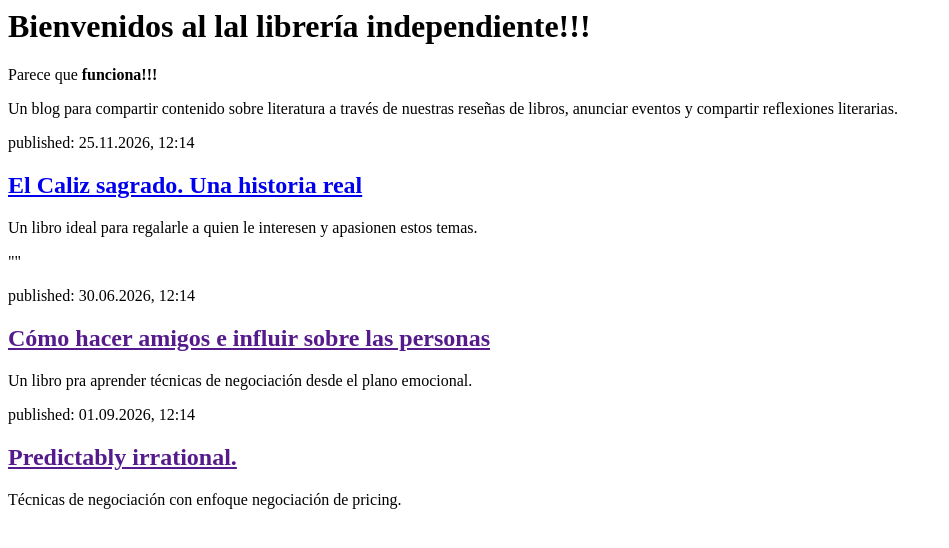
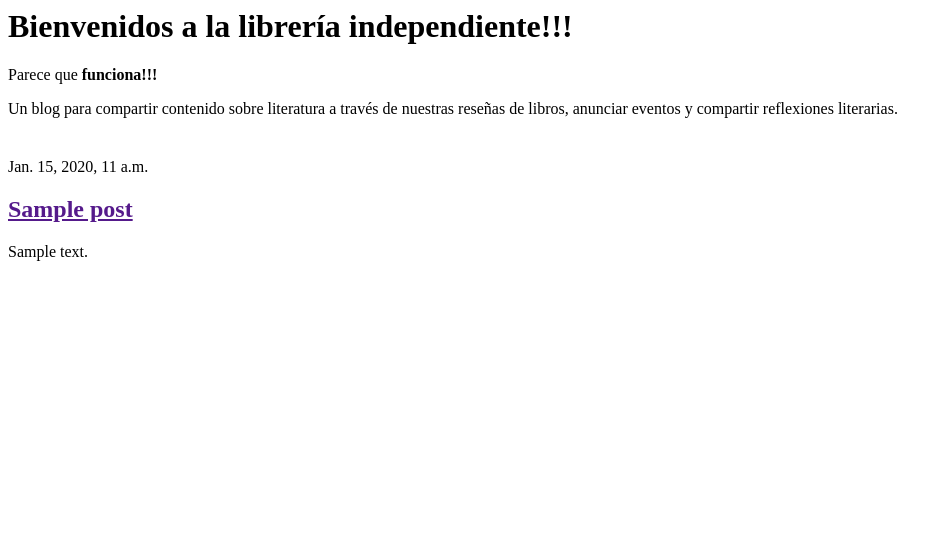
Before and after one commit to Joemarcar/my-second-blog, a Django app: page / in a window 1280 px wide. Shown: the top 548 px of the page, without its empty margins (0-949 px from the left). Run offline with Django 5.2, Linux system fonts and the light colour scheme; tables that the repository leaves empty hold one stand-in row (values such as "Sample post").

Commit message:
Templates modificados para mostrar post desde base de datos.

```diff
--- a/blog/templates/blog/post_list.html
+++ b/blog/templates/blog/post_list.html
@@ -4,33 +4,27 @@
     <title>Plantilla Joel</title>
 </head>
 <body>
-    <h1>Bienvenidos al lal librería independiente!!!</h1>
-    <p>Parece que <strong>funciona!!!</strong></p>
-    <p> Un blog para compartir contenido sobre literatura a través de nuestras reseñas de libros, anunciar eventos y compartir reflexiones literarias. </p>
+    <div>
+        <h1>Bienvenidos a la librería independiente!!!</h1>
+        <p>Parece que <strong>funciona!!!</strong></p>
+        <p> Un blog para compartir contenido sobre literatura a través de nuestras reseñas de libros, anunciar eventos y compartir reflexiones literarias. </p>
+        <div style="margin-bottom: 40px;">{# EL separador de texto que más me convence. Actua como una separación de secciones#}
+            <h2></h2>
+        </div>
+    </div>
+    <div>
+        {% for post in posts %}
+            <div>
+                <p>  {{ post.published_date }}</p>
+                <h2><a href="">{{ post.title }}</a></h2>
+                <p>{{ post.text|linebreaksbr }}</p>
+                {# He probado a añadir <hr> pero queda una línea que visalmente me ayuda a separar los post pero no es bonita#}
+                <div style="margin-bottom: 40px;"> {# EL separador de texto que más me convence. Actua como una separación de secciones#}
+                    <h2></h2>
 
-
-
-
-    <div>
-        <p>published: 25.11.2026, 12:14</p>
-        <h2><a href="/">El Caliz sagrado. Una historia real</a></h2>
-        <p>Un libro ideal para regalarle a quien le interesen y apasionen estos temas.</p>
-        <p>""</p>
-
-    </div>
-
-    <div>
-        <p>published: 30.06.2026, 12:14</p>
-        <h2><a href="">Cómo hacer amigos e influir sobre las personas</a></h2>
-        <p>Un libro pra aprender técnicas de negociación desde el plano emocional.</p>
-        <p> </p>
-    </div>
-
-    <div>
-        <p>published: 01.09.2026, 12:14</p>
-        <h2><a href="">Predictably irrational.</a></h2>
-        <p>Técnicas de negociación con enfoque negociación de pricing.</p>
-        <p> </p>
+                </div>
+            </div>
+        {% endfor %}
     </div>
 </body>
 </html>
--- a/blog/views.py
+++ b/blog/views.py
@@ -1,7 +1,10 @@
 from django.shortcuts import render
 
 # Cremos una primera view creado una función (def) llamada post_list que acepta request y return una función render que reproduce (construye)
+from django.utils import timezone #añadimos esta línea para que viues pueda puesués filtrar u ordenar por fechas de publicación
 # nuestra plantilla blog/post_list.html.your views here.
+from .models import Post
 
 def post_list(request):
-    return render(request, 'blog/post_list.html', {})
+    posts = Post.objects.filter(published_date__lte=timezone.now()).order_by('-published_date')
+    return render(request, 'blog/post_list.html', {'posts': posts})
```
